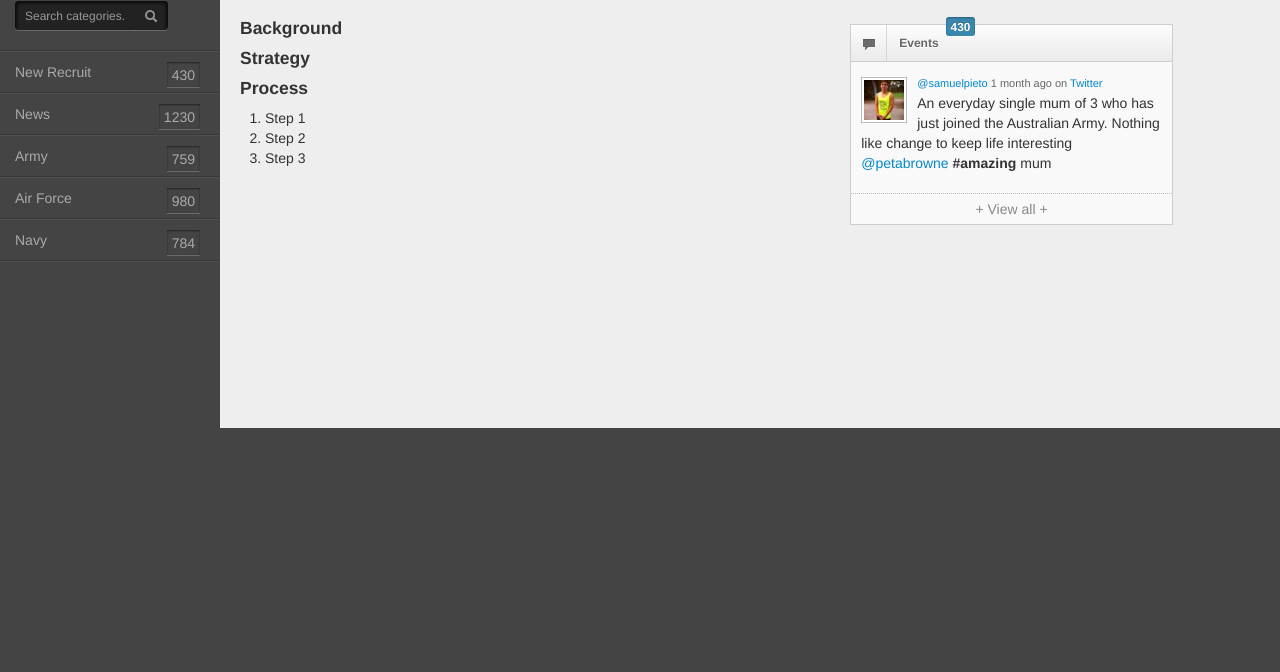
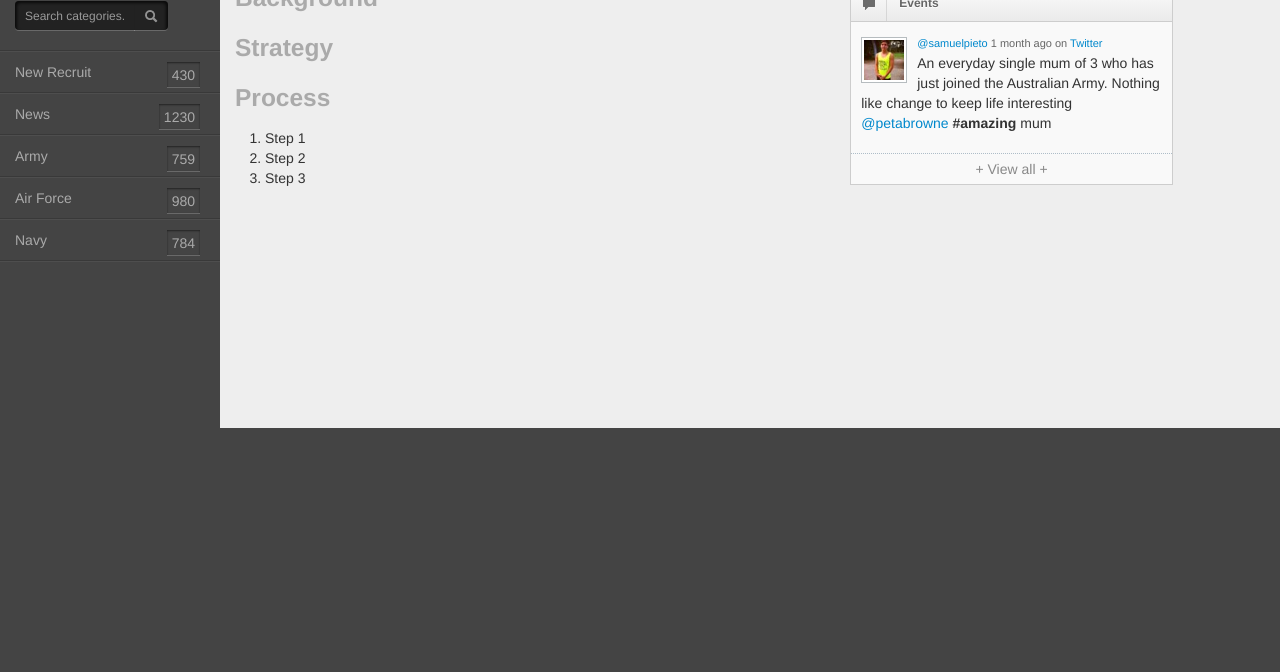
Before and after one commit to vladiim/stacato, a plain HTML site: page app/index.html in a window 1280 px wide. Shown: the part 128-800 px from the top of the page. Drawn offline with Linux system fonts and the light colour scheme.

Commit message:
Markdown can be edited

```diff
--- a/app/css/unicorn.main.css
+++ b/app/css/unicorn.main.css
@@ -38,6 +38,10 @@ a:hover {
 h3 {
   color: #AAAAAA;
   margin-left: 15px;
+}
+
+markdown h3 {
+  margin-left: -5px;
 }
 
 /* Search input */
@@ -264,7 +268,7 @@ h3 {
 }
 
 .container-fluid .row-fluid:first-child {
-	margin-top: 20px;
+	margin-top: -20px;
 }
 /* Breadcrumb */
 #breadcrumb {
@@ -1378,6 +1382,10 @@ form {
 	margin-left: 200px;
 	padding: 10px 0;
 }
+textarea#bigdoc {
+	width: 460px !important;
+}
+
 .form-horizontal input[type=text], .form-horizontal input[type=password], .form-horizontal textarea {
 	width: 80% !important;
 }
--- a/app/index.html
+++ b/app/index.html
@@ -9,7 +9,6 @@
   <link rel="stylesheet" href="css/unicorn.grey.css" class="skin-color">
 </head>
 <body>
-
   <!-- <div ng-view></div> -->
 
   <div id='header'><p>Social Risk Manager</p></div>
@@ -46,20 +45,17 @@
     <div class='container-fluid'>
       <div class='row-fluid'>
         <div class='span7'>
-          <h4>
-            Background
-          </h4>
-          <h4>
-            Strategy
-          </h4>
-          <h4>
-            Process
-          </h4>
-          <ol>
-            <li>Step 1</li>
-            <li>Step 2</li>
-            <li>Step 3</li>
-          </ol>
+          <markdown src='data/markdown/test.md'>
+### Background
+
+### Strategy
+
+### Process
+
+1. Step 1
+2. Step 2
+3. Step 3
+          </markdown>
         </div>
 
         <div class='span4'>
@@ -93,6 +89,7 @@
   <!-- In production use:
   <script src="//ajax.googleapis.com/ajax/libs/angularjs/1.0.4/angular.min.js"></script>
   -->
+  <script src="js/showdown.js"></script>
   <script src="lib/angular/angular.js"></script>
   <script src="js/app.js"></script>
   <script src="js/services.js"></script>
--- a/app/js/app.js
+++ b/app/js/app.js
@@ -1,10 +1,39 @@
 'use strict';
 
-angular.module('Stacato', []);
+angular.module('Stacato', [])
+  .directive('markdown', function($http) {
+  	var converter = new Showdown.converter();
+  	var editTemplate = '<textarea id="bigdoc" ng-show="isEditMode" ng-dblclick="switchToPreview()" rows="20" ng-model="markdown"></textarea>';
+  	var previewTemplate = '<div ng-hide="isEditMode" ng-dblclick="switchToEdit()">Preview</div>';
+  	return {
+  		restrict: 'E',
+  		compile: function (tElement, tAttrs, transclude) {
+  			var markdown = tElement.text();
+  			// $http.get(tAttrs.src).then(function(data) {
+  			// 	return data.data;
+  			// });
 
-// angular.module('Stacato', ['myApp.filters', 'myApp.services', 'myApp.directives']).
-//   config(['$routeProvider', function($routeProvider) {
-//     $routeProvider.when('/view1', {templateUrl: 'partials/partial1.html', controller: MyCtrl1});
-//     $routeProvider.when('/view2', {templateUrl: 'partials/partial2.html', controller: MyCtrl2});
-//     $routeProvider.otherwise({redirectTo: '/view1'});
-//   }]);
+            tElement.html(editTemplate);
+            var previewElement = angular.element(previewTemplate);
+            tElement.append(previewElement);
+
+            return function (scope, element, attrs) {
+                scope.markdown = markdown;
+            	var makeHtml = converter.makeHtml(scope.markdown);
+                previewElement.html(makeHtml);
+
+            	scope.isEditMode = false;
+
+            	scope.switchToPreview = function() {
+            		scope.isEditMode = false;
+            	    var makeHtml = converter.makeHtml(scope.markdown);
+                    previewElement.html(makeHtml);
+            	}
+
+            	scope.switchToEdit = function() {
+            		scope.isEditMode = true;
+            	}
+            }
+  		}
+  	}
+  });
```
Also changed, not shown: app/js/showdown.js (added, +62 -0 lines), 1 other file.
